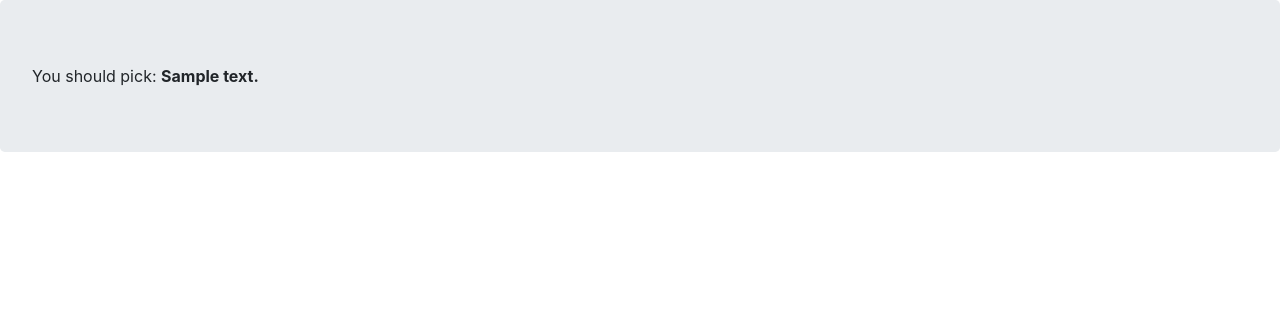
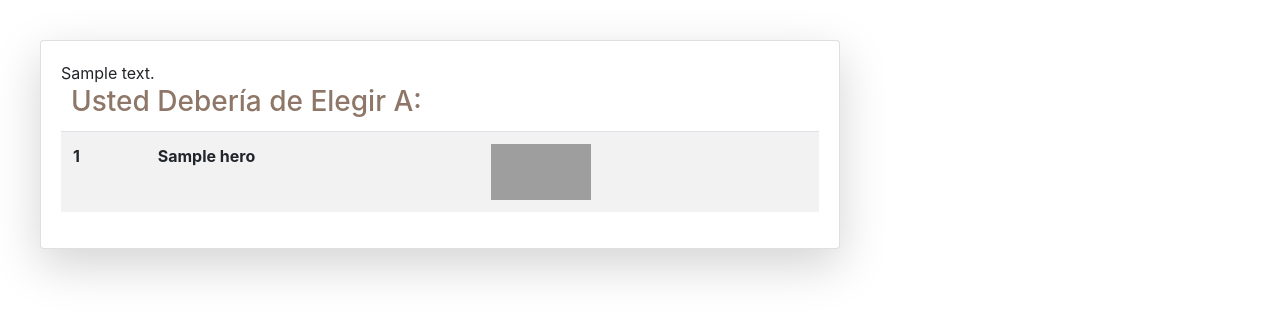
Before and after one commit to joseisaias06/DotaRecommender, a Flask app: template templates/solution.html in a window 1280 px wide. Shown: the part 56-373 px from the top of the page. Run offline with Flask 2, Linux system fonts and the light colour scheme; the template is opened without the code that fills it: most values are stand-ins (such as "Sample title", 1, 10 or a date in 2020); some libraries are stand-ins or nearby versions; grey boxes are pictures that could not be loaded.

Commit message:
Update solution.html

```diff
--- a/templates/solution.html
+++ b/templates/solution.html
@@ -1,6 +1,26 @@
 {% extends "base.html"%}
+
+{% block title %}Recommendations{% endblock %}
+
 {% block content %}
-<div class="jumbotron">
-You should pick: <b>{{ prediction_text }}</b>
+<div class="card shadow-lg" style="margin: 40px; max-width: 800px;">
+    <div class="card-body">
+        {{ message_user }}
+        <h3 class="card-title" style="margin-left: 10px; color: #8e7768;">Usted Debería de Elegir A:</h3>
+
+        <div style="max-height: 450px; overflow: auto;">
+            <table class="table table-striped">
+                {% for hero in list_heroes %}
+                <tr>
+                    <td><b>{{ loop.index }}</b></td>
+                    <td><b>{{ hero }}</b></td>
+                    <td><img src="{{ url_for('static', filename='/heroes/' + hero + '.png') }}" alt="Heroe" width="100" height="56"></td>
+                </tr>
+                {% else %}
+                    No hay héroes para mostrar
+                {% endfor %}
+            </table>
+        </div>
+    </div>
 </div>
 {% endblock %}
```
